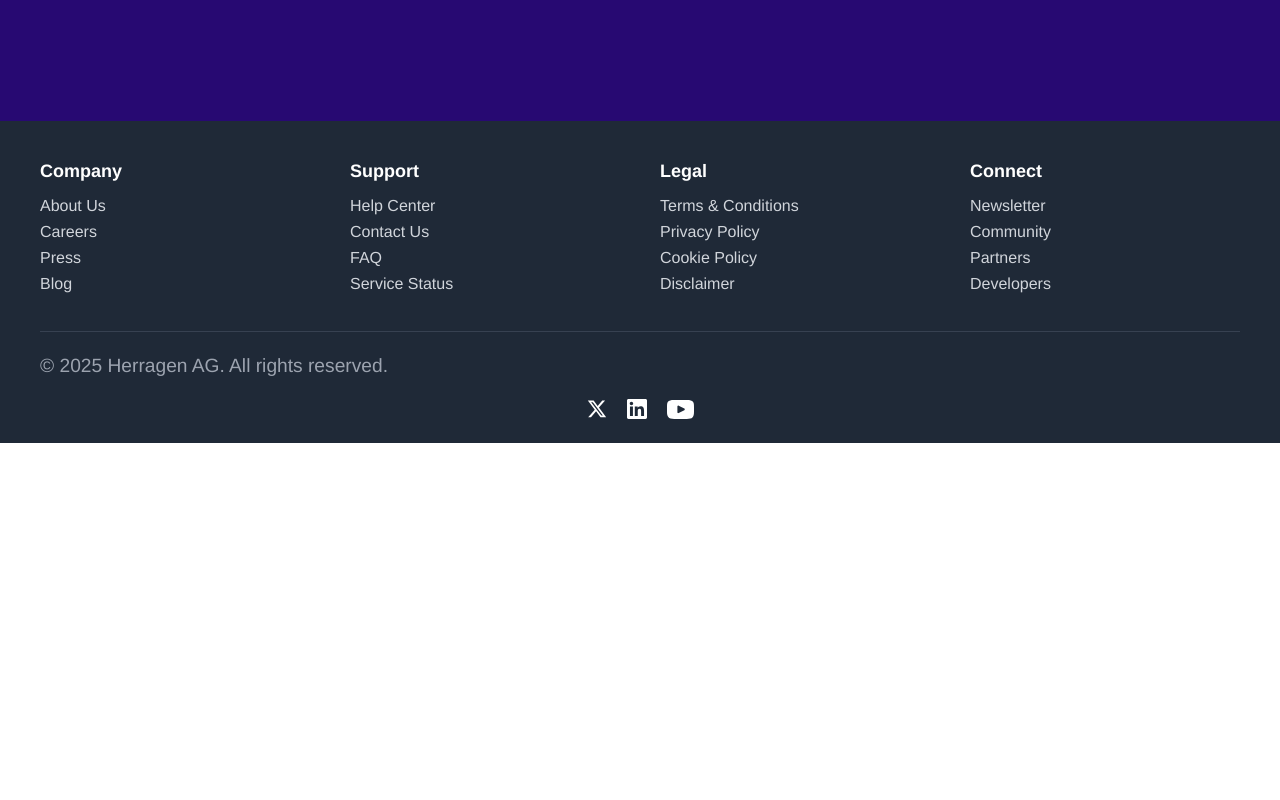
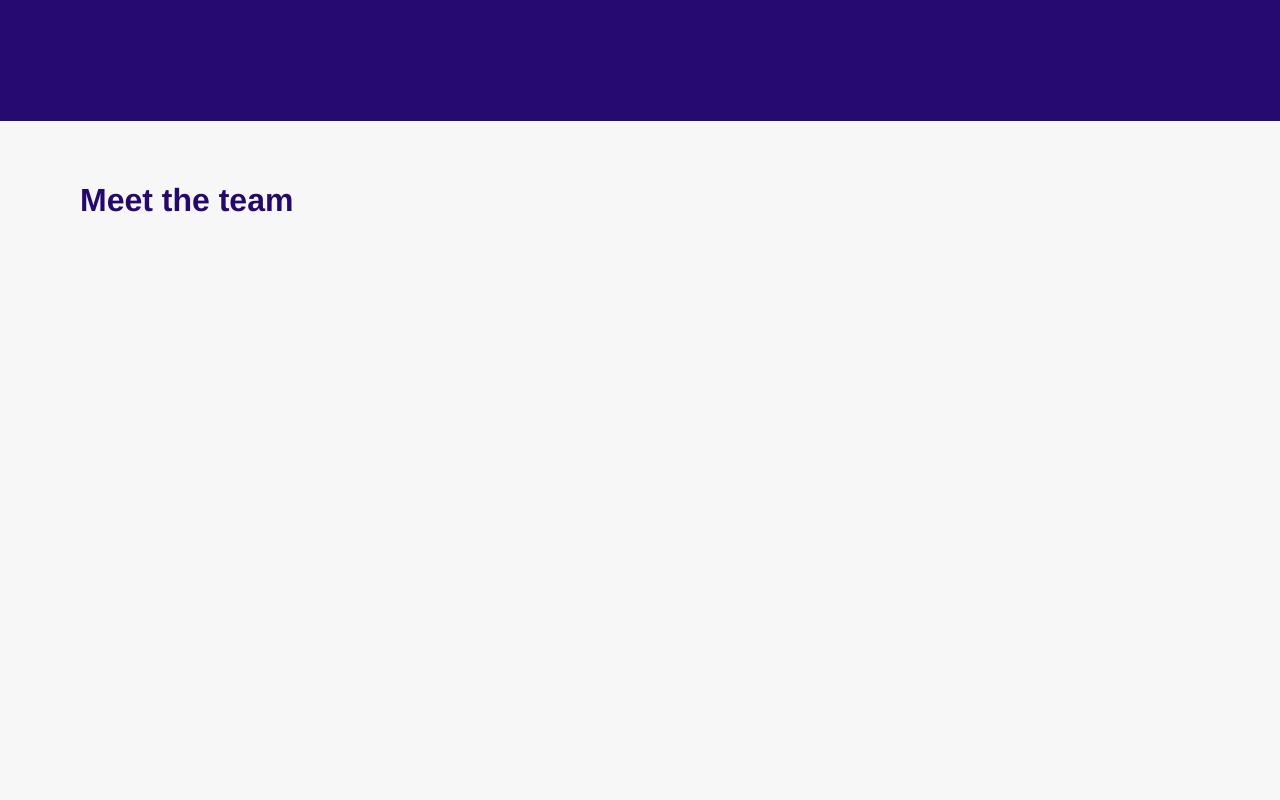
Before and after one commit to dani-beltran/lz-web, a Vue app: page / in a window 1280 px wide. Shown: the part 2240-3040 px from the top of the page. Before the commit the page ends 2683 px from the top, so only its background shows below. Built offline with nearby package versions, Linux system fonts and the light colour scheme.

Commit message:
add SectionFour component; include team introduction section

```diff
--- a/src/App.vue
+++ b/src/App.vue
@@ -3,6 +3,7 @@
     <SectionOne />
     <SectionTwo />
     <SectionThree />
+    <SectionFour />
     <FooterComponent />
   </div>
 </template>
@@ -11,6 +12,7 @@
 import SectionOne from './components/SectionOne.vue'
 import SectionTwo from './components/SectionTwo.vue'
 import SectionThree from './components/SectionThree.vue'
+import SectionFour from './components/SectionFour.vue'
 import FooterComponent from './components/FooterComponent.vue'
 
 export default {
@@ -19,6 +21,7 @@ export default {
     SectionOne,
     SectionTwo,
     SectionThree,
+    SectionFour,
     FooterComponent
   }
 }
--- /dev/null
+++ b/src/components/SectionFour.vue
@@ -0,0 +1,22 @@
+<template>
+  <section class="section section-4" id="section-4">
+    <h2>Meet the team</h2>
+  </section>
+</template>
+  <script>
+export default {
+  name: 'SectionFour'
+}
+</script>
+
+  <style scoped>
+.section {
+    width: 100vw;
+    height: 100vh;
+    position: relative;
+    padding: 60px 80px;
+}
+.section-4 {
+    background-color: #f7f7f8;
+}
+</style>
```
